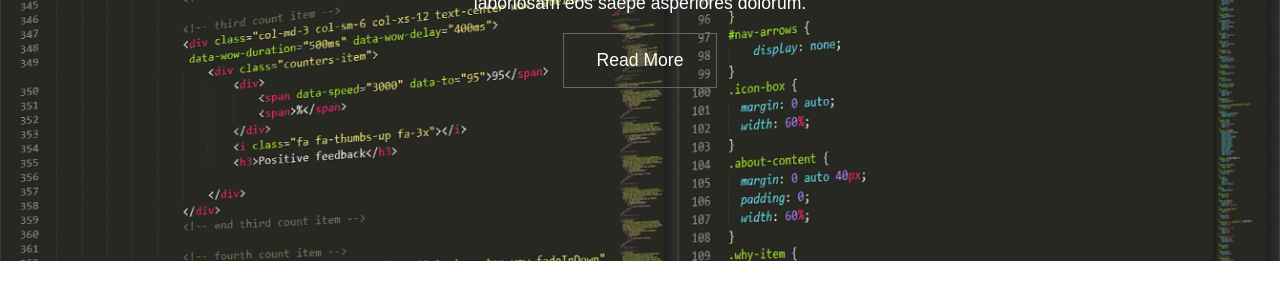
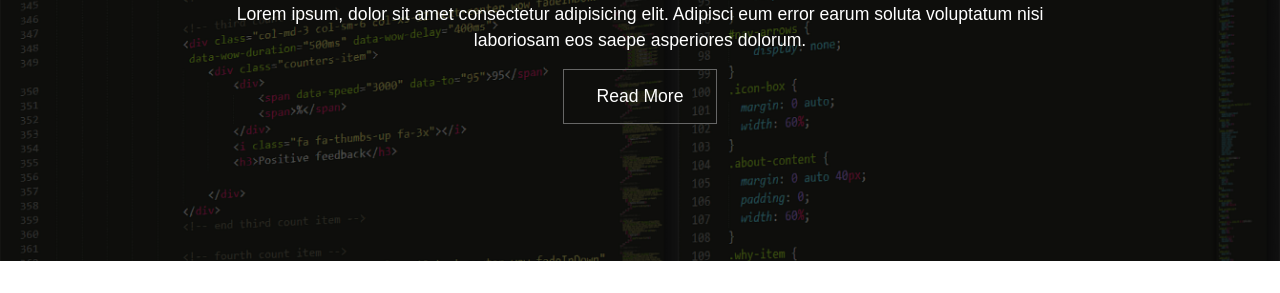
Before and after one commit to MateusGouveia70/MyLandingPage, a plain HTML site: page index.html in a window 1280 px wide. Shown: the part 189-482 px from the top of the page. Drawn offline with Linux system fonts and the light colour scheme.

Commit message:
Projeto Finalizado

```diff
--- a/css/main.css
+++ b/css/main.css
@@ -5,12 +5,13 @@
 }
 
 .texto{
-    padding-top: 100px;
+    z-index: 2;
 }
 
 .texto p{
     padding: 1rem 0;
 }
+
 
 .read-more a{
     padding: 1rem 2rem;
--- a/css/reset.css
+++ b/css/reset.css
@@ -15,6 +15,21 @@ a{
     background-size: cover;
     background-repeat: no-repeat;
     height: 450px;
+    position: relative;
+
+    display: flex;
+    justify-content: center;
+    align-items: center;
+}
+
+.bg-main::before{
+    content: "";
+    position: absolute;
+    top: 0;
+    left: 0;
+    width: 100%;
+    height: 100%;
+    background-color: #000000a6;
 }
 
 .container {
```
